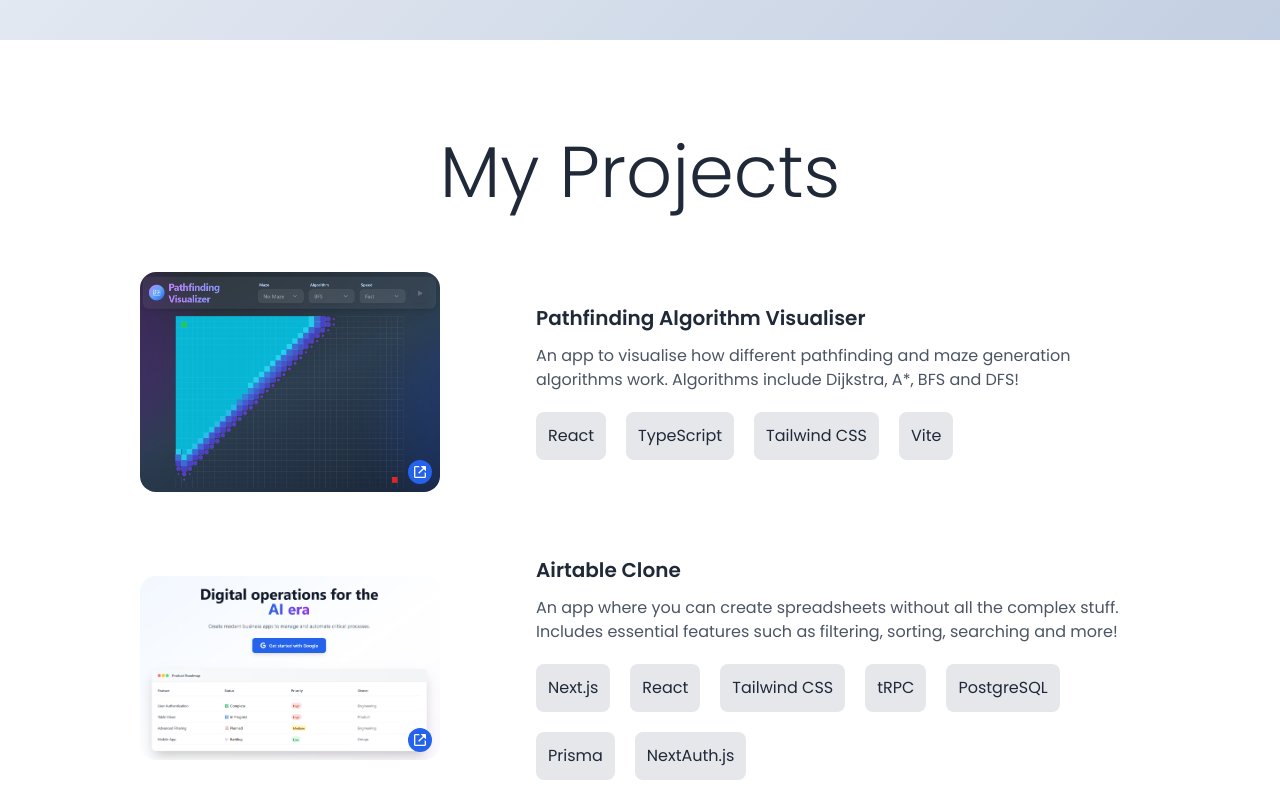
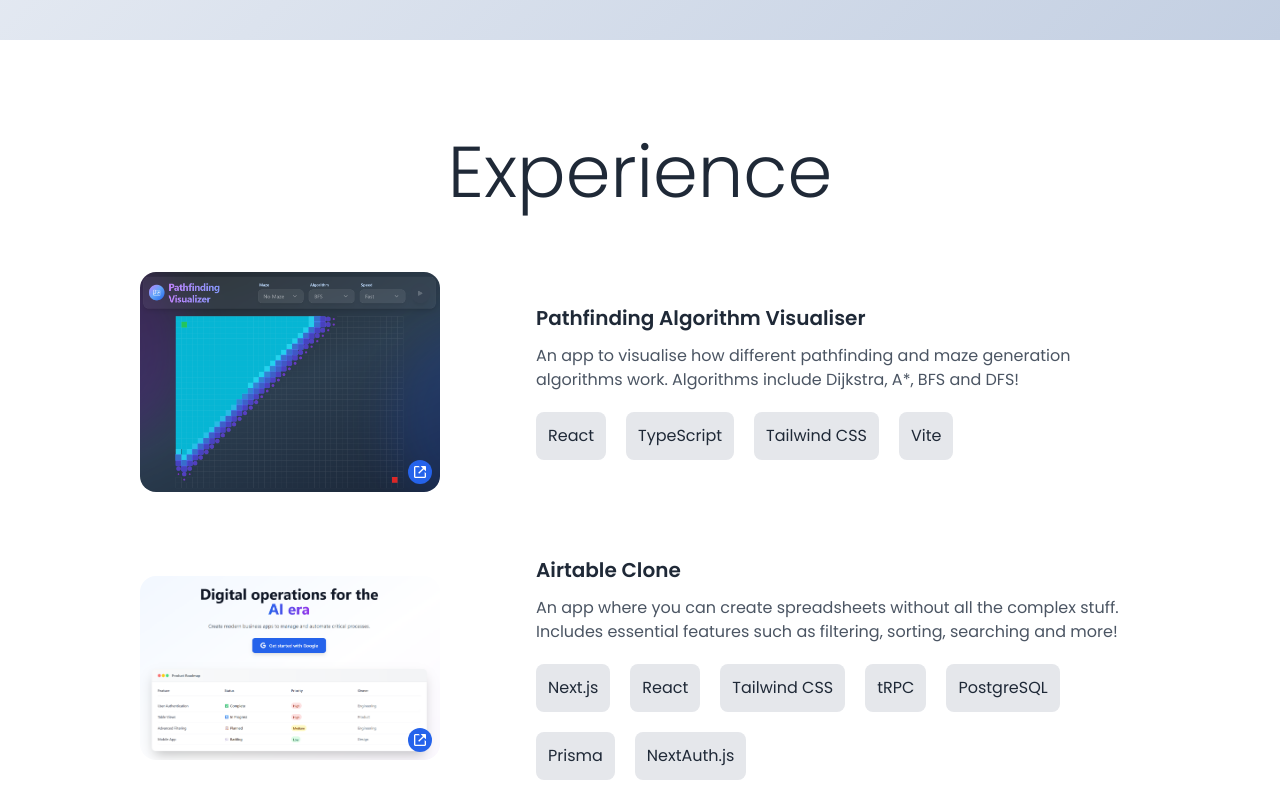
Before and after one commit to Froxzen/My-Portfolio, a React (Vite) app: page / in a window 1280 px wide. Shown: the part 760-1560 px from the top of the page. Built offline with nearby package versions, Linux system fonts and the light colour scheme.

Commit message:
Changed "My Projects" to "Projects"

```diff
--- a/src/App.jsx
+++ b/src/App.jsx
@@ -12,7 +12,7 @@ function App() {
 			<main className="flex flex-col items-center px-4 md:px-8 lg:px-16">
 				<Navbar />
 				<Hero />
-				{/* <Experience /> */}
+				<Experience />
 				<Projects />
 				<div className="mb-16 md:mb-24"></div>
 				<Tech />
--- a/src/components/Experience.jsx
+++ b/src/components/Experience.jsx
@@ -1,25 +1,33 @@
 import { motion } from "motion/react";
 import { BiLinkExternal } from "react-icons/bi";
-import bubbleImage from "../images/Bubble.png";
 import pathfinderImage from "../images/pathfinder.png";
 import sentimentImage from "../images/Sentiment.png";
+import airtableImage from "../images/Airtable.png";
 
-const projectsData = [
+const experienceData = [
 	{
 		image: pathfinderImage,
 		title: "Pathfinding Algorithm Visualiser",
 		description:
-			"An app to visualise how different pathfinding and maze generation algorithms work.",
+			"An app to visualise how different pathfinding and maze generation algorithms work. Algorithms include Dijkstra, A*, BFS and DFS!",
 		technologies: ["React", "TypeScript", "Tailwind CSS", "Vite"],
 		link: "https://froxzen.github.io/pathfinder-visualiser/",
 	},
 	{
-		image: bubbleImage,
-		title: "Bubble Sort Visualiser",
+		image: airtableImage,
+		title: "Airtable Clone",
 		description:
-			"A program which allows you to visualize the Bubble Sort algorithm in action. You can generate a new dataset, change its size, and adjust the speed of the visualization.",
-		technologies: ["HTML", "CSS", "TypeScript", "Vite"],
-		link: "https://sorting-algorithm.pages.dev/",
+			"An app where you can create spreadsheets without all the complex stuff. Includes essential features such as filtering, sorting, searching and more!",
+		technologies: [
+			"Next.js",
+			"React",
+			"Tailwind CSS",
+			"tRPC",
+			"PostgreSQL",
+			"Prisma",
+			"NextAuth.js",
+		],
+		link: "https://airtable-clone-ebon.vercel.app/",
 	},
 	{
 		image: sentimentImage,
@@ -59,23 +67,23 @@ const ProjectCard = ({ project }) => {
 							alt=""
 							className="w-full cursor-pointer rounded-2xl "
 						/>
-						<BiLinkExternal className="absolute bottom-2 right-2 text-white text-2xl bg-black rounded-full p-1" />
+						<BiLinkExternal className="absolute bottom-2 right-2 text-white text-2xl bg-blue-600 rounded-full p-1" />
 					</a>
 				</div>
 
 				<div className="flex flex-col gap-5">
 					<div className="flex flex-col gap-3">
-						<div className="text-xl font-semibold">
+						<div className="text-xl font-semibold text-gray-800">
 							{project.title}
 						</div>
-						<p className="text-gray-400">{project.description}</p>
+						<p className="text-gray-600">{project.description}</p>
 					</div>
 
 					<div className="flex flex-wrap gap-5 justify-center md:justify-start">
 						{project.technologies.map((tech, index) => (
 							<span
 								key={index}
-								className="rounded-lg bg-black p-3 "
+								className="rounded-lg bg-gray-200 text-gray-800 p-3 "
 							>
 								{tech}
 							</span>
@@ -87,20 +95,20 @@ const ProjectCard = ({ project }) => {
 	);
 };
 
-const Projects = () => {
+const Experience = () => {
 	return (
 		<div
-			id="projects"
+			id="experience"
 			className="flex min-h-screen w-full flex-col items-center justify-center
     gap-16 p-4 md:px-14 md:py-24"
 		>
 			<ScrollReveal>
-				<h1 className="text-5xl font-light text-white md:text-7xl">
+				<h1 className="text-5xl font-light text-gray-800 md:text-7xl">
 					Experience
 				</h1>
 			</ScrollReveal>
-			<div className="flex w-full max-w-[1000px] flex-col gap-16 text-white">
-				{projectsData.map((project, index) => (
+			<div className="flex w-full max-w-[1000px] flex-col gap-16 text-gray-800">
+				{experienceData.map((project, index) => (
 					<ProjectCard key={index} project={project} />
 				))}
 			</div>
@@ -108,4 +116,4 @@ const Projects = () => {
 	);
 };
 
-export default Projects;
+export default Experience;
--- a/src/components/Projects.jsx
+++ b/src/components/Projects.jsx
@@ -104,7 +104,7 @@ const Projects = () => {
 		>
 			<ScrollReveal>
 				<h1 className="text-5xl font-light text-gray-800 md:text-7xl">
-					My Projects
+					Projects
 				</h1>
 			</ScrollReveal>
 			<div className="flex w-full max-w-[1000px] flex-col gap-16 text-gray-800">
```
